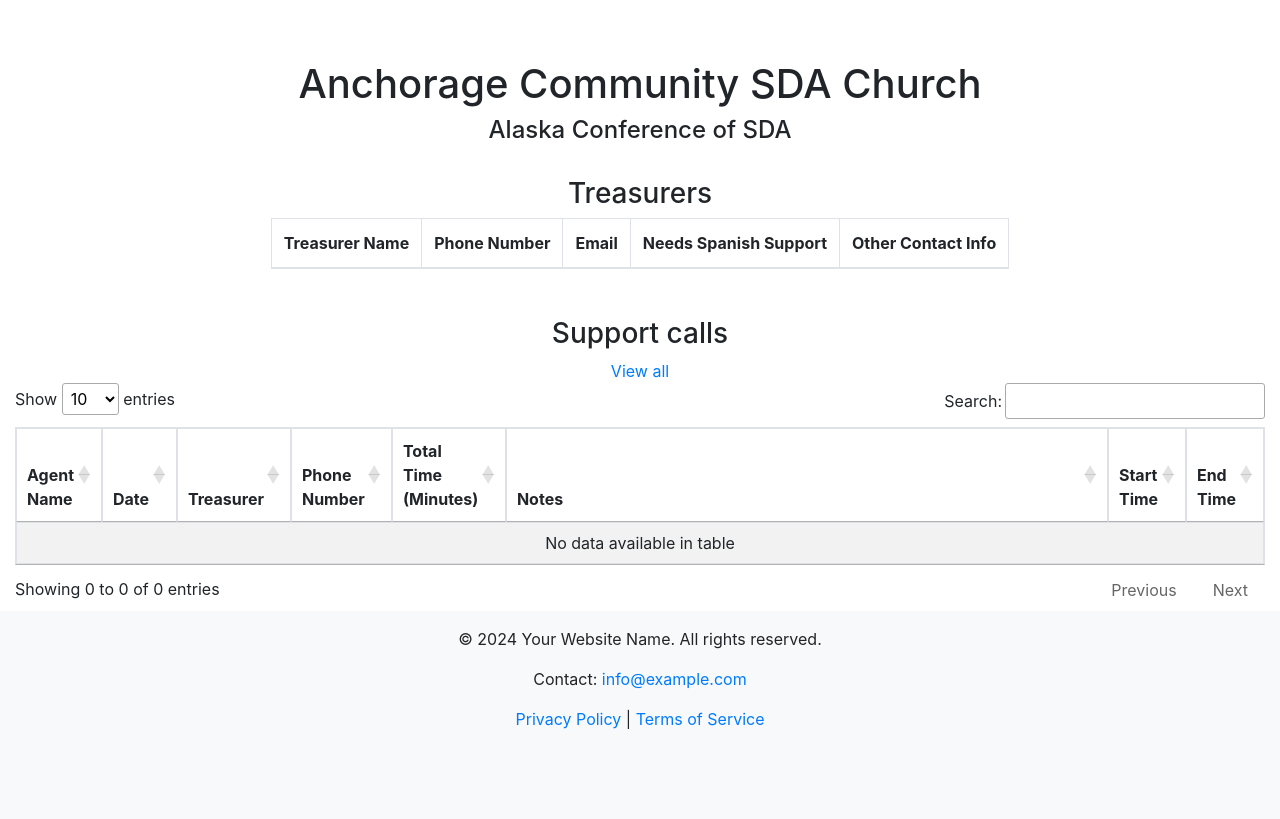
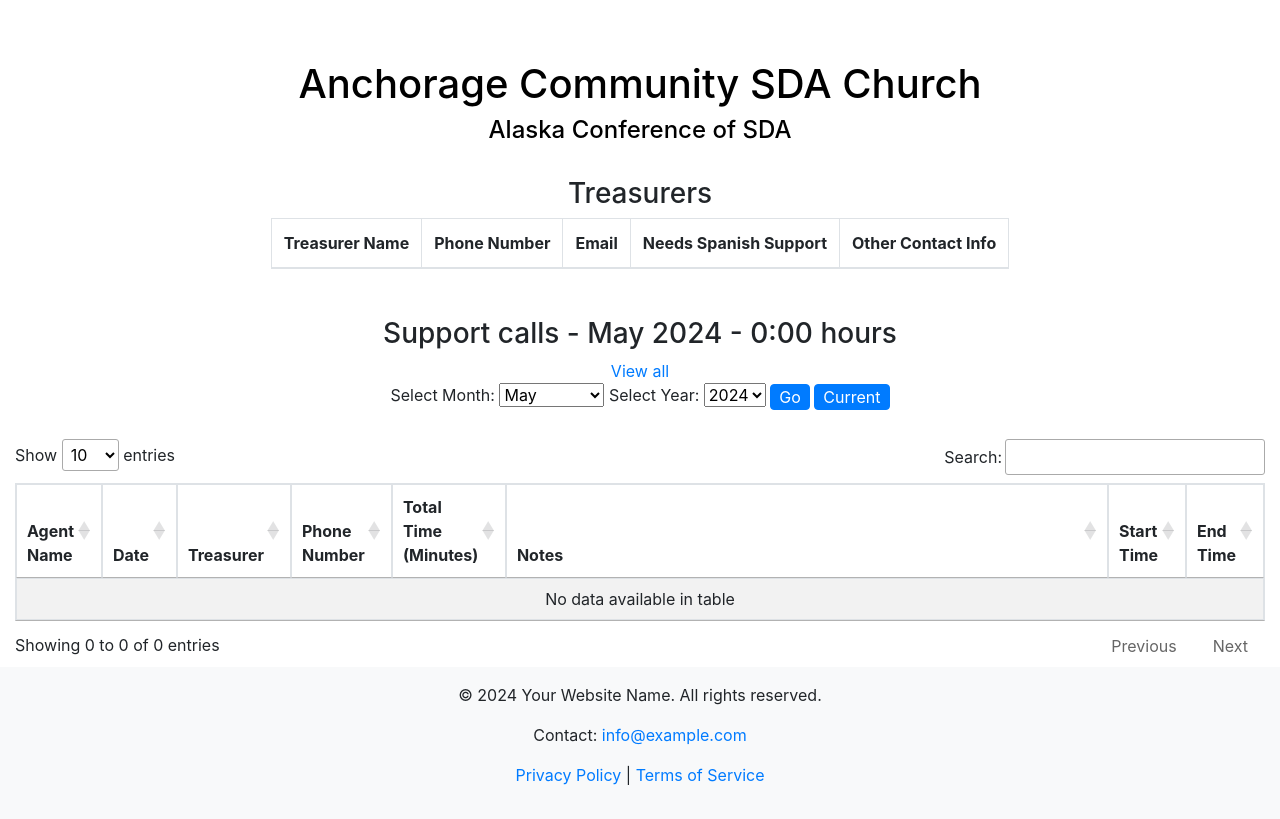
Before and after one commit to eTrey13/Jewel-Support-Call-Log, a Flask app: page /churches?churchID=1 in a window 1280 px wide. Shown: the part 76-895 px from the top of the page. Before the commit the page ends 805 px from the top, so only its background shows below. Run offline with Flask 3, Linux system fonts and the light colour scheme; lists and menus that the app fills with data are empty; some libraries are stand-ins or nearby versions.

Commit message:
More links, recent call table when adding call

```diff
--- a/app.py
+++ b/app.py
@@ -197,9 +197,14 @@
 
         treasurers = dbExecute("SELECT * FROM Treasurers WHERE churchID = ?", churchID)
 
-        calls = getSupportCallsWithOptionalFilters("church", churchID)
+        month = validateMonthOrGetCurrent(request.args.get('month'))
+        if not month:
+            return redirect("/dashboard")
 
-        return render_template("church-info.html", church=church, treasurers=treasurers, calls=calls)
+        calls = getSupportCallsWithOptionalFilters("church", churchID, month=month)
+        sumTotalTime = getSupportCallsTotalTimeWithOptionalFilters("church", churchID, month=month)
+
+        return render_template("church-info.html", church=church, treasurers=treasurers, calls=calls, month=month, sumTotalTime=sumTotalTime, currentYear=datetime.now().year)
 
     #show all churches
     churches = dbExecute("""SELECT c.*,
@@ -243,16 +248,7 @@
             return redirect("/view-calls")
         selection = conference[0]
     else:
-        calls = dbExecute("""SELECT sc.*,
-                            con.name AS conferenceName,
-                            ch.name AS churchName,
-                            u.username AS agentName,
-                            t.name AS treasurerName,
-                            t.phoneNumber AS treasurerPhone,
-                            ch.id AS churchID
-                            FROM SupportCalls sc, Conferences con, Churches ch, Treasurers t, users u
-                            WHERE ch.conferenceID = con.id AND sc.treasurerID = t.id AND t.churchID = ch.id AND sc.agentID = u.id;""")
-    calls.sort(key=sortByID, reverse=True)
+        calls = getSupportCallsWithOptionalFilters("none", 0)
 
 
     conferences = getObjectOfConferencesEachWithArrayOfItsChurches()
@@ -294,10 +290,13 @@
                 return redirect("/new-call")
             treasurer = dbExecute("""SELECT t.*,
                                 con.name AS conferenceName,
-                                c.name AS churchName
+                                c.name AS churchName,
+                                con.id AS conferenceID,
+                                c.id AS churchID
                                 FROM Churches c, Conferences con, Treasurers t
-                                WHERE c.conferenceID = con.id AND t.churchID = c.id AND t.id = ?;""", treasurerID)
-            return render_template("call-data.html", treasurer=treasurer[0])
+                                WHERE c.conferenceID = con.id AND t.churchID = c.id AND t.id = ?;""", treasurerID)[0]
+            calls = getSupportCallsWithOptionalFilters("church", treasurer["churchID"])
+            return render_template("call-data.html", treasurer=treasurer, calls=calls)
 
         #went back, load with same selection
         selectedTreasurer = None
--- a/db_helpers.py
+++ b/db_helpers.py
@@ -92,9 +92,9 @@
     elif filterType == "agent":
         filterType = "u.id"
     else:
-        filterType = ""
+        filterType = "''"
 
-    if filterType == "":
+    if filterType == "''":
         filterID = ""
     if not month:
         month = ""
@@ -105,11 +105,12 @@
                         u.username AS agentName,
                         t.name AS treasurerName,
                         t.phoneNumber AS treasurerPhone,
+                        con.id AS conferenceID,
                         ch.id AS churchID
                         FROM SupportCalls sc, Conferences con, Churches ch, Treasurers t, users u
                         WHERE ch.conferenceID = con.id AND sc.treasurerID = t.id AND t.churchID = ch.id AND sc.agentID = u.id
                         AND {filterType} = ? AND ("{month}" = "" OR sc.date LIKE "%{month}%");""", filterID)
-    print(calls)
+
     calls.sort(key=sortByID, reverse=True)
 
     return calls
--- a/static/styles.css
+++ b/static/styles.css
@@ -72,9 +72,9 @@
 }
 
 
-table a {
+.black-link {
     color: black; /* Set the color to black or any other color you prefer */
 }
-table a:hover {
+.black-link:hover {
     color: black; /* Set the hover color to black */
 }
--- a/templates/calls-table.html
+++ b/templates/calls-table.html
@@ -34,10 +34,10 @@
             <td>{{ call.totalTime }}</td>
             <td>{{ call.notes }}</td>
             {% if not selection.churchName %}
-            <td><a href="/churches?churchID={{ call.churchID }}">{{ call.churchName }}</a></td>
+            <td><a href="/churches?churchID={{ call.churchID }}" class="black-link">{{ call.churchName }}</a></td>
             {% endif %}
             {% if not selection.conferenceName %}
-            <td>{{ call.conferenceName }}</td>
+            <td><a href="/conferences?conferenceID={{ call.conferenceID }}" class="black-link">{{ call.conferenceName }}</a></td>
             {% endif %}
             <td>{{ call.startTime }}</td>
             <td>{{ call.endTime }}</td>
--- a/templates/church-info.html
+++ b/templates/church-info.html
@@ -1,3 +1,5 @@
+{% set months = ["", "January", "February", "March", "April", "May", "June", "July", "August", "September", "October", "November", "December"] %}
+
 {% extends "layout.html" %}
 
 {% block title %}
@@ -7,8 +9,8 @@
 
 {% block main %}
 
-<h1>{{ church.churchName }}</h1>
-<h4>{{ church.conferenceName }}</h4>
+<h1><a href="/churches?churchID={{ church.churchID }}" class="black-link">{{ church.churchName }}</a></h1>
+<h4><a href="/conferences?conferenceID={{ church.conferenceID }}" class="black-link">{{ church.conferenceName }}</a></h4>
 <br>
 
 <h3>Treasurers</h3>
@@ -40,8 +42,15 @@
 <br>
 <br>
 
-<h3>Support calls</h3>
+{% set month_parts = month.split('-') %}
+<h3>Support calls - {{ months[month_parts[0] | int] }} {{ month_parts[1] }} - {{ sumTotalTime // 60 }}:{{ '{:02d}'.format(sumTotalTime % 60) }} hours</h3>
+
 <a href="/view-calls?churchID={{ church.churchID }}">View all</a>
+
+{% with mainLink = "/churches?churchID=" + (church.churchID|string), secondArgument = True %}
+    {% include "month-selector-form.html" %}
+{% endwith %}
+
 <br>
 
 {% with selection=church, doPaging=True %}
--- a/templates/churches.html
+++ b/templates/churches.html
@@ -22,10 +22,10 @@
     <tbody>
     {% for church in churches %}
         <tr id="church#{{ church.id }}">
-            <td><a href="/churches?churchID={{ church.id }}">{{ church.name }}</a></td>
+            <td><a href="/churches?churchID={{ church.id }}" class="black-link">{{ church.name }}</a></td>
             <td>{{ church.id }}</td>
             <td>{{ church.eAdventistID }}</td>
-            <td>{{ church.conferenceName }}</td>
+            <td><a href="/conferences?conferenceID={{ church.conferenceID }}" class="black-link">{{ church.conferenceName }}</a></td>
             <td>{{ church.conferenceID }}</td>
         </tr>
     {% endfor %}
--- a/templates/conferences.html
+++ b/templates/conferences.html
@@ -20,7 +20,7 @@
     <tbody>
     {% for conference in conferences %}
         <tr id="conference#{{ conference.id }}">
-            <td>{{ conference.name }}</td>
+            <td><a href="/conferences?conferenceID={{ conference.id }}" class="black-link">{{ conference.name }}</a></td>
             <td>{{ conference.id }}</td>
             <td>{{ conference.eAdventistID }}</td>
         </tr>
@@ -35,7 +35,8 @@
     <script>
 
     let table = new DataTable('#myTable', {
-        "order": []
+        "order": [],
+        paging: false,
     });
 
     </script>
--- /dev/null
+++ b/templates/month-selector-form.html
@@ -0,0 +1,24 @@
+<form>
+    <label for="month">Select Month:</label>
+    <select id="month" name="month">
+        {% for i in range(1, months|length) %}
+            <option value="{{ '{:02d}'.format(i) }}" {% if '{:02d}'.format(i) == month_parts[0] %}selected{% endif %}>{{ months[i]}}</option>
+        {% endfor %}
+    </select>
+
+    <label for="year">Select Year:</label>
+    <select id="year" name="year">
+        {% if month_parts[1]|int < 2023 %}
+            <option value="{{ month_parts[1] }}" selected>{{ month_parts[1] }}</option>
+        {% endif %}
+        {% for year in range(2023, currentYear + 1) %}
+            <option value="{{ year }}" {% if year == month_parts[1]|int %}selected{% endif %}>{{ year }}</option>
+        {% endfor %}
+        {% if month_parts[1]|int > currentYear %}
+            <option value="{{ month_parts[1] }}" selected>{{ month_parts[1] }}</option>
+        {% endif %}
+    </select>
+
+    <button class="btn btn-primary" onclick="window.location.href=`{{ mainLink }}{{ '&' if secondArgument else '?' }}month=${month.value}-${year.value}`;return false;" style="padding-top: 0rem; padding-bottom: 0rem; padding-left: 0.5rem; padding-right: 0.5rem;">Go</button>
+    <button class="btn btn-primary" onclick="window.location.href='{{ mainLink }}';return false;" style="padding-top: 0rem; padding-bottom: 0rem; padding-left: 0.5rem; padding-right: 0.5rem;">Current</button>
+</form>
```
Also changed, not shown: hours.txt (+7 -0 lines), templates/call-data.html (+25 -15 lines), templates/conference-info.html (+4 -24 lines), templates/dashboard.html (+3 -25 lines), templates/view-calls.html (+2 -13 lines).
